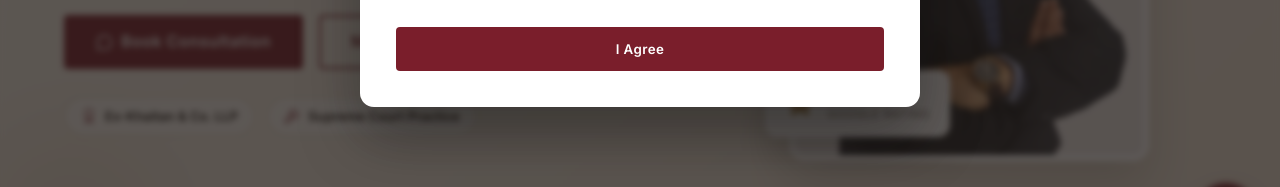
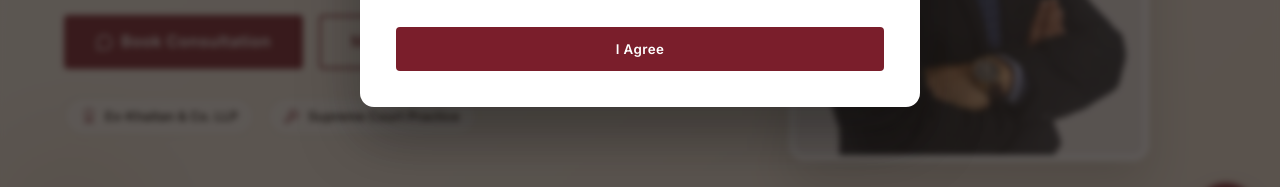
Before and after one commit to shubham2095/CATALYST-CHAMBERS, a React (Vite) app in the folder client/: page / in a window 1280 px wide. Shown: the part 533-720 px from the top of the page. Built offline with nearby package versions, Linux system fonts and the light colour scheme.

Commit message:
enhance the blog and remove the google review on home page

```diff
--- a/client/src/content/blog/choosing-right-lawyer-delhi-ncr.jsx
+++ b/client/src/content/blog/choosing-right-lawyer-delhi-ncr.jsx
@@ -1,4 +1,13 @@
 import { Link } from 'react-router-dom'
+
+function NumberedHeading({ n, children }) {
+  return (
+    <h3 className="blog-numbered-heading">
+      <span className="blog-numbered-heading-badge">{n}</span>
+      {children}
+    </h3>
+  )
+}
 
 export default function ChoosingRightLawyerDelhiNcr() {
   return (
@@ -40,7 +49,7 @@ export default function ChoosingRightLawyerDelhiNcr() {
         law firm to cater to your legal needs.
       </p>
 
-      <h3>1. Understand Your Legal Requirements</h3>
+      <NumberedHeading n={1}>Understand Your Legal Requirements</NumberedHeading>
       <p>
         Before you start searching for a lawyer, clearly identify the
         type of legal assistance you require. Legal matters can
@@ -64,7 +73,7 @@ export default function ChoosingRightLawyerDelhiNcr() {
         simply choosing a general legal service provider.
       </p>
 
-      <h3>2. Check the Firm&rsquo;s Areas of Practice</h3>
+      <NumberedHeading n={2}>Check the Firm&rsquo;s Areas of Practice</NumberedHeading>
       <p>
         Different law firms may have different areas of expertise.
         Some may primarily handle corporate matters, while others may
@@ -90,7 +99,7 @@ export default function ChoosingRightLawyerDelhiNcr() {
         you the results you are seeking.
       </p>
 
-      <h3>3. Evaluate Relevant Legal Experience</h3>
+      <NumberedHeading n={3}>Evaluate Relevant Legal Experience</NumberedHeading>
       <p>
         Experience is one of the most important factors when selecting
         legal representation. However, the number of years in practice
@@ -123,7 +132,7 @@ export default function ChoosingRightLawyerDelhiNcr() {
         effectively.
       </p>
 
-      <h3>4. Look for Clear Communication</h3>
+      <NumberedHeading n={4}>Look for Clear Communication</NumberedHeading>
       <p>
         Legal matters often involve complicated terminology,
         procedures, documents, and timelines. A good lawyer should be
@@ -144,7 +153,7 @@ export default function ChoosingRightLawyerDelhiNcr() {
         better decisions throughout the legal process.
       </p>
 
-      <h3>5. Consider Their Approach to Legal Strategy</h3>
+      <NumberedHeading n={5}>Consider Their Approach to Legal Strategy</NumberedHeading>
       <p>
         Every legal matter is different. Therefore, the same strategy
         cannot be applied to every situation.
@@ -178,7 +187,7 @@ export default function ChoosingRightLawyerDelhiNcr() {
         and legally sound methods.
       </p>
 
-      <h3>6. Ask About Professional Fees</h3>
+      <NumberedHeading n={6}>Ask About Professional Fees</NumberedHeading>
       <p>
         Legal costs should be discussed before formally engaging any
         legal professional or law firm. Depending on the nature of the
@@ -216,7 +225,7 @@ export default function ChoosingRightLawyerDelhiNcr() {
         governing advocates, and is professionally unethical.
       </p>
 
-      <h3>7. Evaluate Professionalism and Responsiveness</h3>
+      <NumberedHeading n={7}>Evaluate Professionalism and Responsiveness</NumberedHeading>
       <p>
         Legal matters can involve deadlines, documentation, hearings,
         negotiations, and making important decisions. Therefore,
@@ -241,7 +250,7 @@ export default function ChoosingRightLawyerDelhiNcr() {
         efficient.
       </p>
 
-      <h3>8. Check Reputation, But Don&rsquo;t Rely on Reviews Alone</h3>
+      <NumberedHeading n={8}>Check Reputation, But Don&rsquo;t Rely on Reviews Alone</NumberedHeading>
       <p>
         Online reviews, referrals, professional profiles, and
         recommendations can help you learn more about a law firm.
@@ -268,7 +277,7 @@ export default function ChoosingRightLawyerDelhiNcr() {
         courts or other authorities.
       </p>
 
-      <h3>9. Choose Lawyers Who Understand Practical and Business Risks</h3>
+      <NumberedHeading n={9}>Choose Lawyers Who Understand Practical and Business Risks</NumberedHeading>
       <p>
         For companies and entrepreneurs, legal advice often needs to
         consider more than just legal provisions. Business decisions
@@ -296,7 +305,7 @@ export default function ChoosingRightLawyerDelhiNcr() {
         disputes.
       </p>
 
-      <h3>10. Schedule an Initial Consultation</h3>
+      <NumberedHeading n={10}>Schedule an Initial Consultation</NumberedHeading>
       <p>
         Before selecting a firm, consider scheduling an initial
         consultation. Prepare a short summary of your matter and keep
@@ -319,7 +328,7 @@ export default function ChoosingRightLawyerDelhiNcr() {
         team.
       </p>
 
-      <h3>11. Choose a Firm That Can Support Your Long-Term Legal Needs</h3>
+      <NumberedHeading n={11}>Choose a Firm That Can Support Your Long-Term Legal Needs</NumberedHeading>
       <p>
         Legal requirements do not always end after one matter is
         resolved. Businesses, in particular, may regularly require
--- a/client/src/pages/Blog.css
+++ b/client/src/pages/Blog.css
@@ -406,10 +406,33 @@
   line-height: 1.75;
   margin: 0 0 18px;
   padding-left: 22px;
+  list-style: disc outside;
+  text-align: left;
 }
 
-.blog-post ul li {
+.blog-post ol {
+  color: var(--color-muted);
+  font-size: 0.98rem;
+  line-height: 1.75;
+  margin: 0 0 18px;
+  padding-left: 22px;
+  list-style: decimal outside;
+  text-align: left;
+}
+
+.blog-post ul li,
+.blog-post ol li {
   margin-bottom: 6px;
+  padding-left: 4px;
+}
+
+.blog-post ul li::marker {
+  color: var(--color-gold);
+}
+
+.blog-post ol li::marker {
+  color: var(--color-maroon);
+  font-weight: 700;
 }
 
 .blog-post a:not(.blog-source-link) {
@@ -457,12 +480,36 @@
   font-size: 0.98rem;
   line-height: 1.75;
   margin-bottom: 18px;
+  text-align: justify;
+  text-justify: inter-word;
 }
 
 .blog-post h3 {
   color: var(--color-maroon);
   font-size: 1.2rem;
   margin: 32px 0 14px;
+  text-align: left;
+}
+
+.blog-numbered-heading {
+  display: flex;
+  align-items: center;
+  gap: 14px;
+}
+
+.blog-numbered-heading-badge {
+  display: inline-flex;
+  align-items: center;
+  justify-content: center;
+  flex-shrink: 0;
+  width: 34px;
+  height: 34px;
+  border-radius: 50%;
+  background: linear-gradient(135deg, var(--color-maroon), var(--color-maroon-dark));
+  color: var(--color-white);
+  font-family: var(--font-body);
+  font-size: 0.95rem;
+  font-weight: 700;
 }
 
 .blog-post-tags {
--- a/client/src/pages/Home.css
+++ b/client/src/pages/Home.css
@@ -99,41 +99,6 @@
   height: 100%;
   object-fit: cover;
   object-position: top center;
-}
-
-.hero-portrait-card {
-  position: absolute;
-  left: -24px;
-  bottom: 24px;
-  display: flex;
-  align-items: center;
-  gap: 12px;
-  background: var(--color-white);
-  padding: 14px 20px;
-  border-radius: 12px;
-  box-shadow: 0 14px 30px rgba(31, 26, 23, 0.18);
-}
-
-.hero-portrait-card-icon {
-  width: 30px;
-  height: 30px;
-  color: var(--color-gold);
-  fill: var(--color-gold);
-}
-
-.hero-portrait-card-value {
-  font-family: var(--font-heading);
-  font-weight: 700;
-  font-size: 1.3rem;
-  color: var(--color-maroon);
-  line-height: 1;
-}
-
-.hero-portrait-card-label {
-  font-size: 0.72rem;
-  color: var(--color-muted);
-  text-transform: uppercase;
-  letter-spacing: 0.06em;
 }
 
 .stats-section {
@@ -646,8 +611,4 @@
   .office-strip {
     grid-template-columns: 1fr;
   }
-
-  .hero-portrait-card {
-    left: 12px;
-  }
 }
--- a/client/src/pages/Home.jsx
+++ b/client/src/pages/Home.jsx
@@ -8,7 +8,6 @@ import {
   Scale,
   Home as HomeIcon,
   CalendarDays,
-  Star,
   Globe,
   Gavel,
   Award,
@@ -164,18 +163,6 @@ export default function Home() {
             <div className="hero-portrait-frame">
               <img src="/rohit.jpeg" alt="Adv. Rohit Ghosh" />
             </div>
-            <motion.div
-              className="hero-portrait-card"
-              initial={{ opacity: 0, y: 16 }}
-              animate={{ opacity: 1, y: 0 }}
-              transition={{ duration: 0.5, delay: 0.5 }}
-            >
-              <Star className="hero-portrait-card-icon" strokeWidth={1.75} />
-              <div>
-                <p className="hero-portrait-card-value">5.0</p>
-                <p className="hero-portrait-card-label">Google Rating</p>
-              </div>
-            </motion.div>
           </motion.div>
         </div>
       </section>
```
